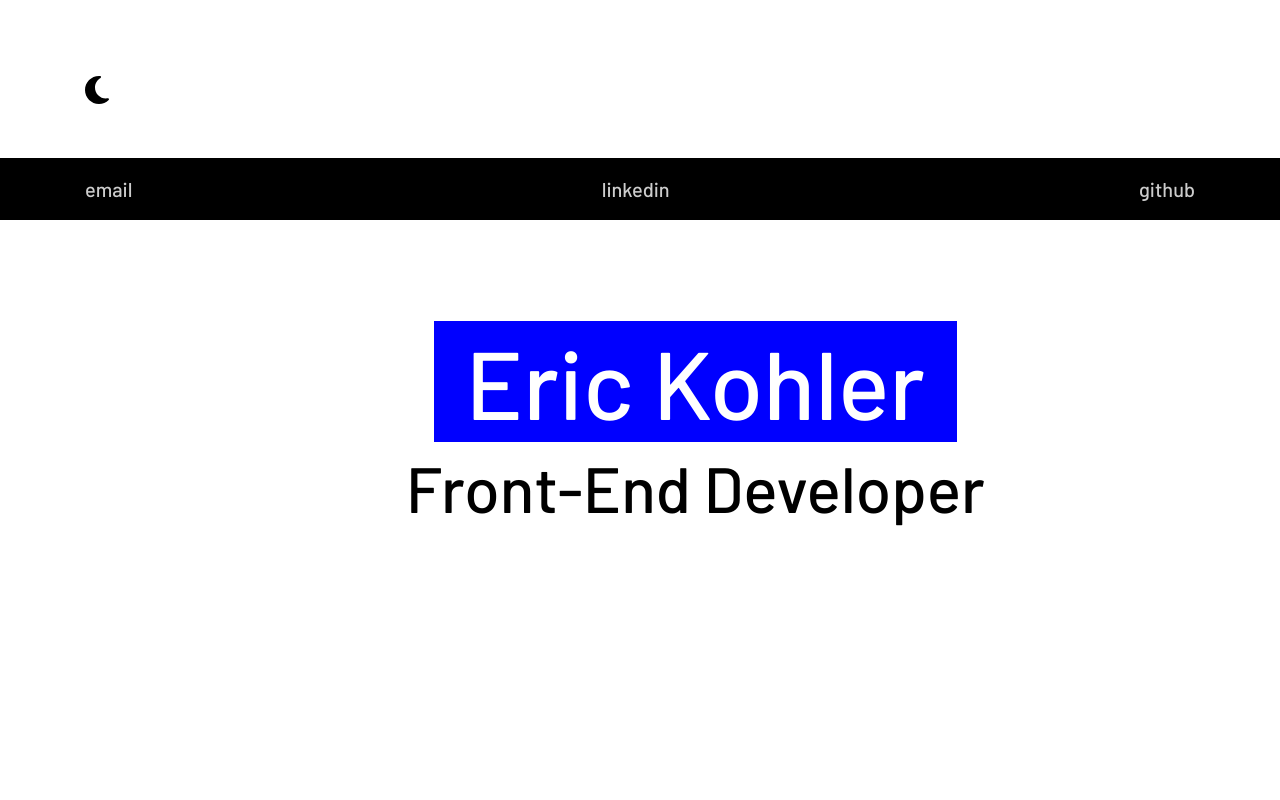
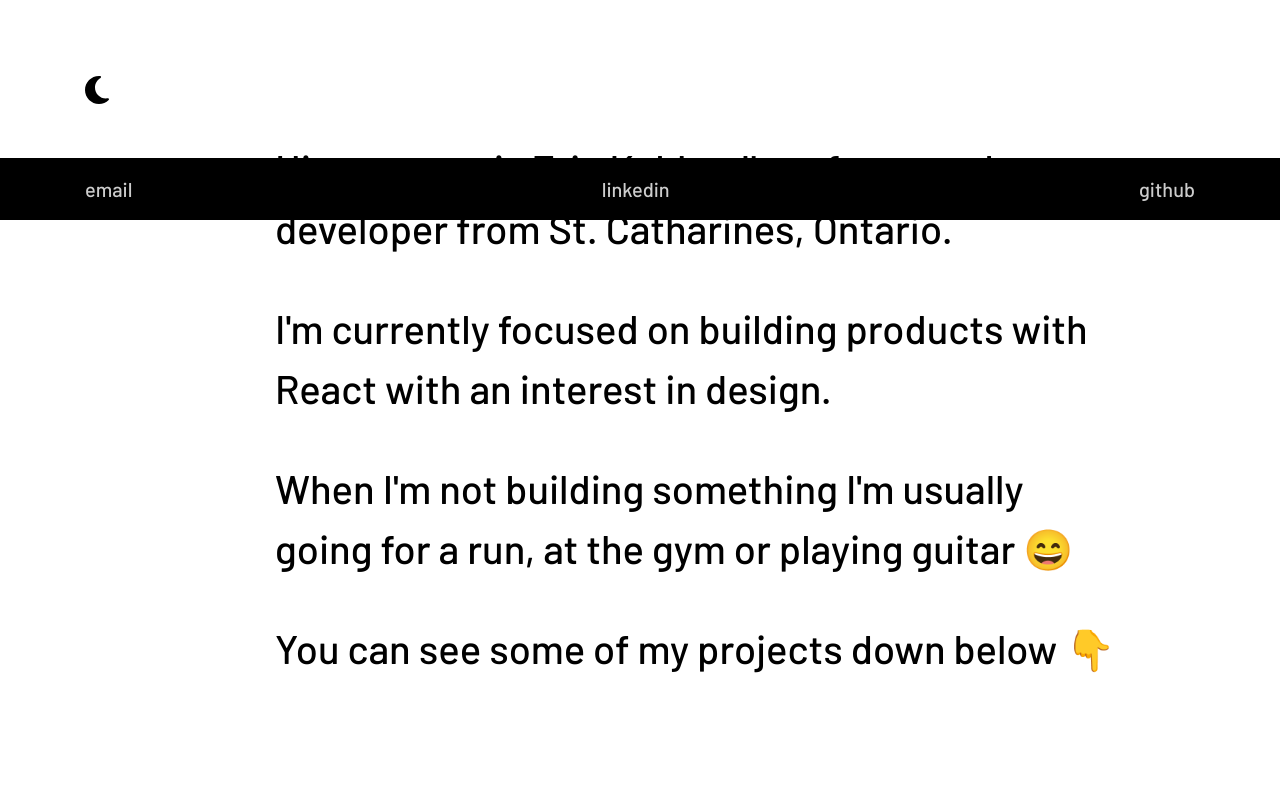
Before and after one commit to eikohler/Full-Stack-Portfolio, a React (Create React App) app: page / in a window 1280 px wide. Shown: the part 580-1380 px from the top of the page. Built offline with nearby package versions, Linux system fonts and the light colour scheme.

Commit message:
add grabbing to scroll, complete about

```diff
--- a/src/App.js
+++ b/src/App.js
@@ -3,6 +3,7 @@ import './App.css';
 import Navbar from './components/NavBar';
 import Footer from './components/Footer';
 import Home from './components/Home';
+import About from './components/About';
 import ScrollBar from "./components/ScrollBar";
 import useOnScreen from "./hooks/useOnScreen"
 
@@ -38,7 +39,7 @@ function App() {
                       <Home />
                     </section>
                     <section id="about" className="section-container" ref={ref2}>
-                      <Home />
+                      <About />
                     </section>
                     <section id="work" className="section-container" ref={ref3}>
                       <Home />
--- /dev/null
+++ b/src/components/About/index.js
@@ -0,0 +1,17 @@
+import React from 'react';
+
+function About() {
+  return (
+    <div>
+        <p>{`Hi, my name is Eric Kohler. I'm a front-end
+        developer from St. Catharines, Ontario.`}</p>
+        <p>{`I'm currently focused on building products
+        with React with an interest in design.`}</p>
+        <p>{`When I'm not building something I'm usually
+        going for a run, at the gym or playing guitar 😄`}</p>
+        <p>{`You can see some of my projects down below 👇`}</p>
+    </div>
+  );
+}
+
+export default About;
--- a/src/components/Home/index.js
+++ b/src/components/Home/index.js
@@ -2,7 +2,7 @@ import React from 'react';
 
 function Home() {
   return (
-    <div className='text-center home'>
+    <div className='text-center'>
         <h1>Eric Kohler</h1>
         <h2>Front-End Developer</h2>
     </div>
--- a/src/components/ScrollBar/index.js
+++ b/src/components/ScrollBar/index.js
@@ -31,14 +31,23 @@ class ScrollBar extends Component {
             }
             $('.scroll-btn').css('top', `${y}px`);
             window.scrollTo(0, y/this.percentDiff);
+
         }
     }
 
     handleEvent = (event) => {
         if (event.type === "mousedown") {
             this.setState({ mouseDown: true });
+            $('html').css({
+                'cursor':'grabbing',
+                'user-select':'none'
+            });
         } else {
             this.setState({ mouseDown: false });
+            $('html').css({
+                'cursor':'default',
+                'user-select':'text'
+            });
         }
     }
 
@@ -62,7 +71,8 @@ class ScrollBar extends Component {
     render() {
         return (
             <div className='scroll-track'>
-                <div className='scroll-btn' onMouseDown={this.handleEvent}>
+                <div className={`scroll-btn ${this.state.mouseDown && 'active'}`}
+                onMouseDown={this.handleEvent}>
                 </div>
             </div>
         );
--- a/src/index.css
+++ b/src/index.css
@@ -95,7 +95,7 @@ footer a, footer a:hover{
 }
 
 /* Home */
-.home h1{
+#home h1{
   background-color: var(--highlight-bg-color);
   color: #fff;
   display: inline-block;
@@ -103,7 +103,7 @@ footer a, footer a:hover{
   font-size: 6rem;
 }
 
-.home h2{
+#home h2{
   color: var(--main-text-color);
   font-size: 4rem;
 }
@@ -113,6 +113,7 @@ footer a, footer a:hover{
   height: 6rem;
 }
 
+/* Scroll */
 .scroll-track{
   position: fixed;
   height: 80%;
@@ -124,6 +125,20 @@ footer a, footer a:hover{
   background-color: var(--dark-bg-color);
   border-radius: 100px;
   position: absolute;
-  cursor: pointer;
+  cursor: grab;
   top: 688px;
 }
+
+.scroll-btn.active{
+  cursor: grabbing;
+}
+/* Scroll */
+
+/* About */
+#about p{
+  font-size: 40px;
+  font-weight: 500;
+  margin-bottom: 40px;
+  color: var(--main-text-color);
+}
+/* About */
```
